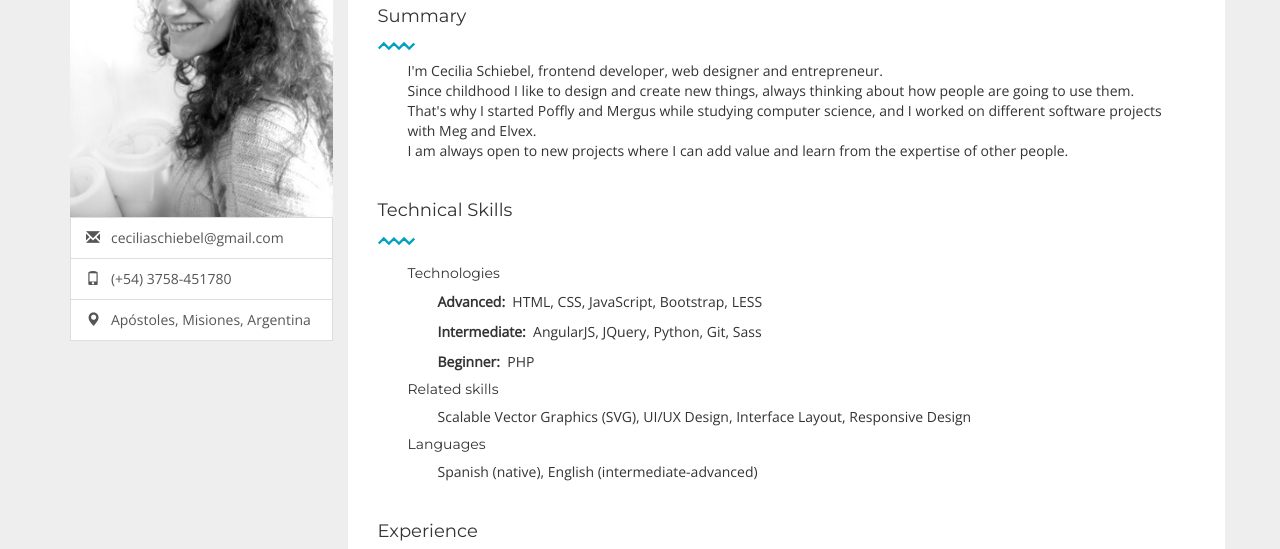
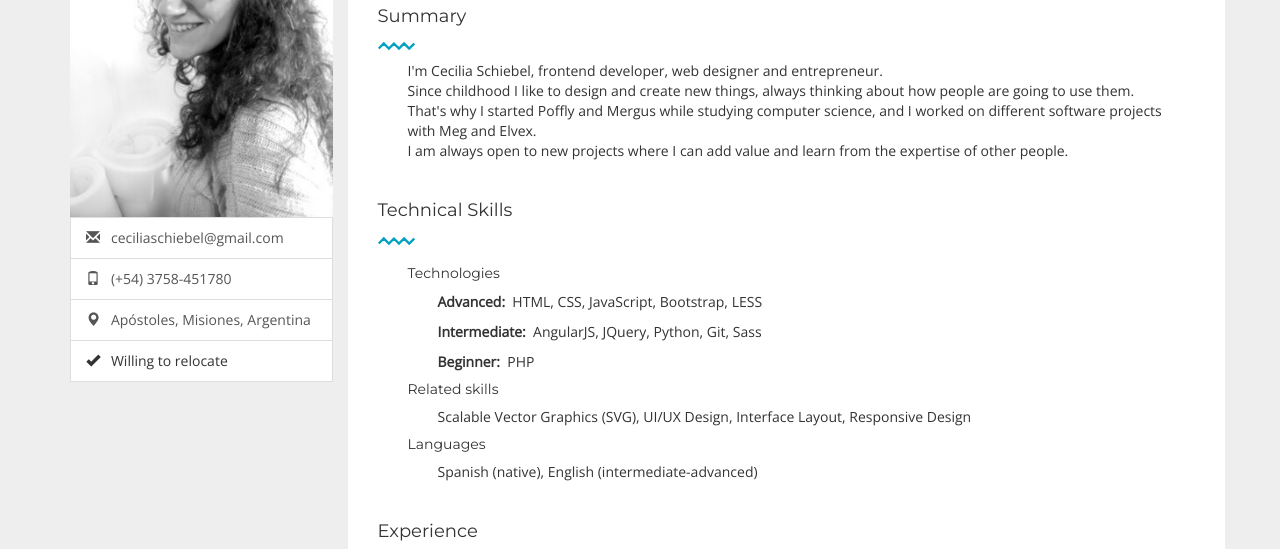
Before and after one commit to ceciliaschiebel/ceciliaschiebel.github.io, a plain HTML site: page index.html in a window 1280 px wide. Shown: the part 173-722 px from the top of the page. Drawn offline with nearby package versions, Linux system fonts and the light colour scheme.

Commit message:
add relocation info

```diff
--- a/index.html
+++ b/index.html
@@ -49,6 +49,10 @@
                             <span class="glyphicon glyphicon-map-marker"></span>
                             <span>&nbsp Apóstoles, Misiones, Argentina</span>
                         </a>
+                        <li class="list-group-item">
+                            <span class="glyphicon glyphicon-ok"></span>
+                            <span id="tagRelocation">&nbsp Willing to relocate</span>
+                        </li>
                     </ul>
                 </div>
             </div>
--- a/js/translate-btn.js
+++ b/js/translate-btn.js
@@ -2,6 +2,7 @@
   'use strict'
 
   var engTranslation = {
+    tagRelocation: '&nbsp Willing to relocate',
     aboutTitle: 'Summary',
     aboutContent: "I'm Cecilia Schiebel, frontend developer, web designer and entrepreneur.<br>Since childhood I like to design and create new things, always thinking about how people are going to use them. That's why I started Poffly and Mergus while studying computer science, and I worked on different software projects with Meg and Elvex.<br>I am always open to new projects where I can add value and learn from the expertise of other people.",
     skillsTitle: 'Technical Skills',
@@ -58,6 +59,7 @@
   }
 
   var spaTranslation = {
+    tagRelocation: '&nbsp Disponibilidad de cambio de residencia',
     aboutTitle: 'Acerca de mi',
     aboutContent: `Soy Cecilia Schiebel, frontend developer, web designer y emprendedora.
     <br>
```
